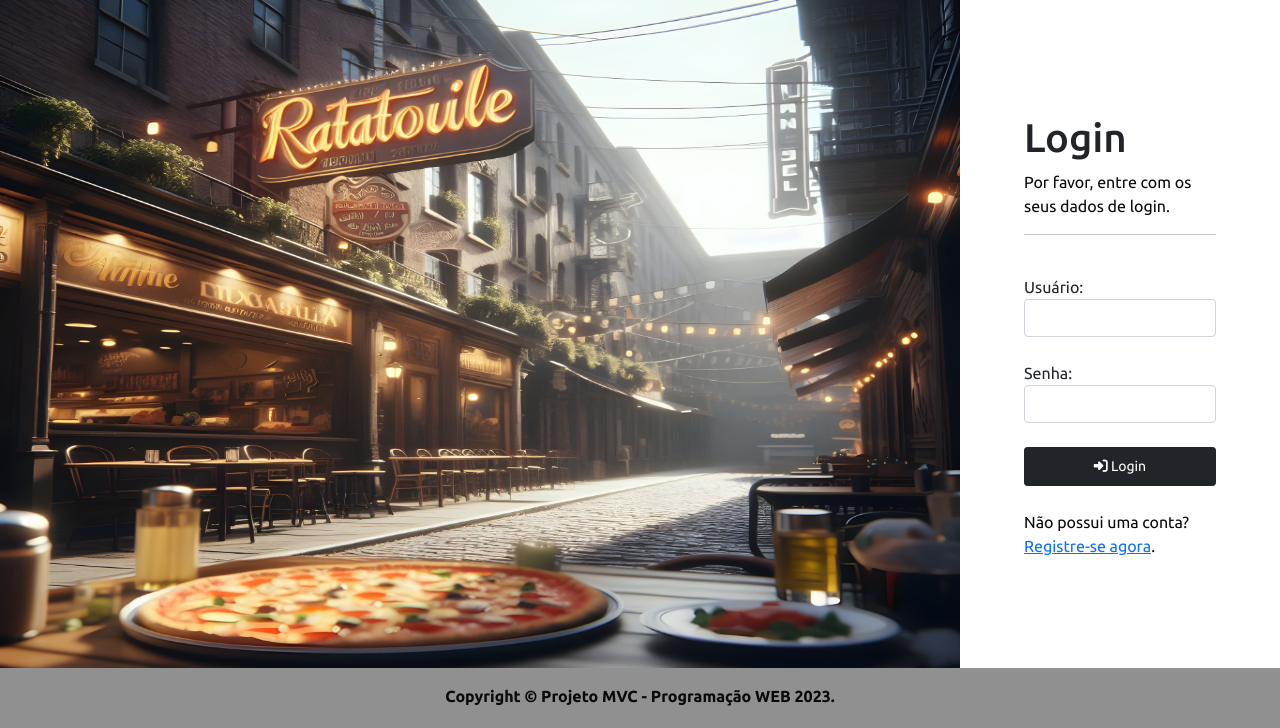
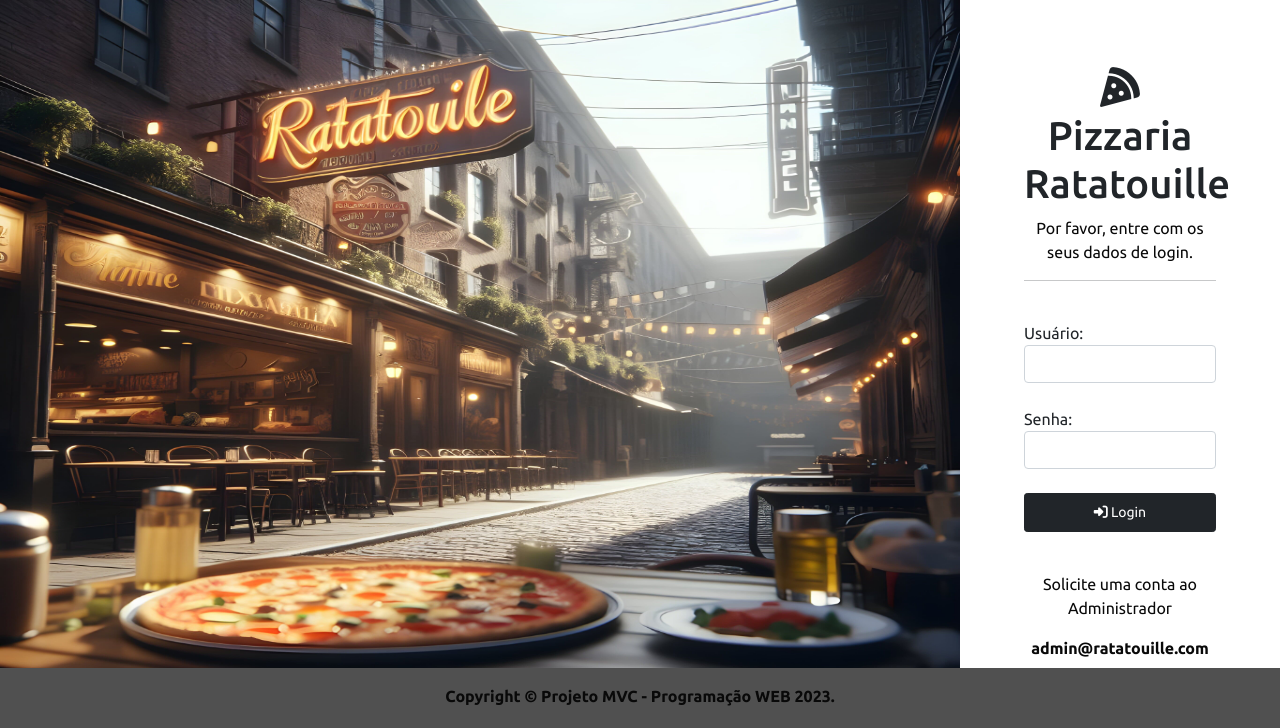
Before and after one commit to Martarelli/FATEC_Prog_WEB_Projeto, a PHP site: page /login in a window 1280 px wide. Shown: the part 72-800 px from the top of the page. Run offline with PHP 8.4, Linux system fonts and the light colour scheme; some libraries are stand-ins or nearby versions; some web fonts are replaced.

Commit message:
modificação style, e adição conta admin

```diff
--- a/App/Views/login/index.php
+++ b/App/Views/login/index.php
@@ -6,8 +6,8 @@
 
     <div class="w-25 d-flex justify-content-center align-items-center p-5">
         <div class="container p-3 mh-100">
-            <h1>Login</h1>
-            <p>Por favor, entre com os seus dados de login.</p>
+            <h1 class="text-center"><i class="fa-solid fa-pizza-slice"></i> Pizzaria Ratatouille</h1>
+            <p class="text-center">Por favor, entre com os seus dados de login.</p>
             <hr />
             <div class="row">
                 <div class="w-100">
@@ -40,7 +40,8 @@
                             <div class="form-group">
                                 <button type="submit" class="btn btn-dark btn-sm w-100 p-2"><i class="fa-solid fa-right-to-bracket"></i> Login</button>
                                 <br /><br />
-                                <p>Não possui uma conta? <a href="http://<?php echo APP_HOST; ?>/login/register">Registre-se agora</a>.</p>
+                                <p class="text-center pt-3">Solicite uma conta ao Administrador</p>
+                                <p class="text-center"><b>admin@ratatouille.com</b></p>
                             </div>
                         </form>
                     </div>
--- a/App/Views/usuario/cadastro.php
+++ b/App/Views/usuario/cadastro.php
@@ -35,8 +35,8 @@
                 <input type="password" class="form-control" name="password_confirm" placeholder="Confirmação da senha" value="<?php echo $Sessao::retornaValorFormulario('password_confirm'); ?>" required>
             </div>
             <br />
-            <button type="submit" class="btn btn-success btn-sm"><span class="glyphicon glyphicon-floppy-disk" aria-hidden="true"></span> Salvar </button>
-            <a href="http://<?php echo APP_HOST; ?>/usuario" class="btn btn-info btn-sm"><span class="glyphicon glyphicon-arrow-left" aria-hidden="true"></span> Cancelar </a>
+            <button type="submit" class="btn btn-success btn-sm"><i class="fa-solid fa-floppy-disk"></i> Salvar </button>
+            <a href="http://<?php echo APP_HOST; ?>/usuario" class="btn btn-danger btn-sm"><i class="fa-solid fa-xmark"></i> Cancelar </a>
         </form>
     </div>
     <div class="col-md-3"></div>
--- a/App/Views/usuario/editar.php
+++ b/App/Views/usuario/editar.php
@@ -27,8 +27,8 @@
                 <input type="text" class="form-control" name="username" placeholder="" value="<?php echo $viewVar['usuario']->getUsername(); ?>" required>
             </div>
             <br />
-            <button type="submit" class="btn btn-success btn-sm"><span class="glyphicon glyphicon-floppy-disk" aria-hidden="true"></span> Salvar </button>
-            <a href="http://<?php echo APP_HOST; ?>/usuario" class="btn btn-info btn-sm"><span class="glyphicon glyphicon-arrow-left" aria-hidden="true"></span> Cancelar </a>
+            <button type="submit" class="btn btn-success btn-sm"><i class="fa-solid fa-floppy-disk"></i> Salvar </button>
+            <a href="http://<?php echo APP_HOST; ?>/usuario" class="btn btn-danger btn-sm"><i class="fa-solid fa-xmark"></i> Cancelar </a>
         </form>
     </div>
     <div class=" col-md-3"></div>
--- a/projetomvc.sql
+++ b/projetomvc.sql
@@ -44,6 +44,7 @@ CREATE TABLE `pizza` (
   `tamanho` varchar(50) NOT NULL
 ) ENGINE=InnoDB DEFAULT CHARSET=utf8mb4 COLLATE=utf8mb4_general_ci;
 
+DROP TABLE IF EXISTS usuario;
 CREATE TABLE `usuario` (
   `idUsuario` int(11) NOT NULL,
   `nome` varchar(100) NOT NULL,
@@ -96,4 +97,7 @@ ALTER TABLE `usuario`
 
 ALTER TABLE `pedido`
   ADD CONSTRAINT `fk_id_cliente` FOREIGN KEY (`idCliente`) REFERENCES `cliente` (`idCliente`);
+
+INSERT INTO `usuario` (`nome`, `email`, `username`, `password`, `data_cadastro`) VALUES ('Administrador', 'admin@ratatouille.com', 'admin', '$2y$10$6az4mkFVgsuPqkP6631MOe2PO0Gdup.HFIDGJOZP70dQSo4w4geui', current_timestamp())
+
 COMMIT;
--- a/public/css/main.css
+++ b/public/css/main.css
@@ -12,12 +12,13 @@ html {
 body {
     font-family:  'Ubuntu', sans-serif;
 }
+
 .footer {
     position: absolute;
     bottom: 0;
     width: 100%;
     height: 60px;
-    background-color: #909090;
+    background-color: #505050;
 }
 
 body > .container {
```
